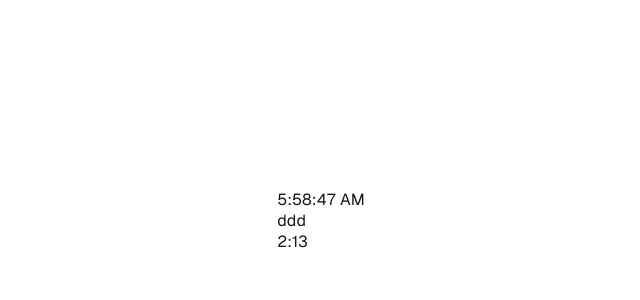
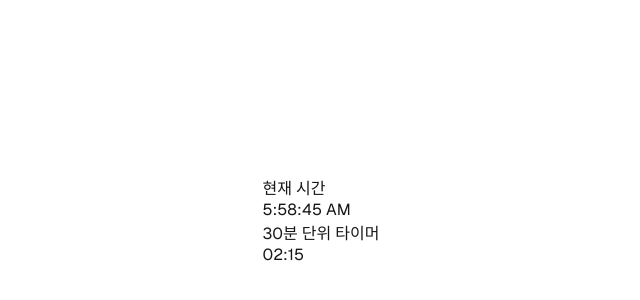
Before and after one commit to wonseokjee/left30, a Next.js app: page / in a window 1280 px wide. Shown: the part 180-480 px from the top of the page, without its empty margins (319-959 px from the left). Built offline with nearby package versions, Linux system fonts and the light colour scheme.

Commit message:
[Feat]Timer, useTimerInterval 구현

```diff
--- a/app/page.tsx
+++ b/app/page.tsx
@@ -1,11 +1,11 @@
-import Test from '@/src/hooks/test';
+import Timer from '@/src/components/timer/timer';
 import styles from './page.module.css';
 
 export default function Home() {
   return (
     <div className={styles.page}>
       <main className={styles.main}>
-        <Test />
+        <Timer />
       </main>
       {/* <footer className={styles.footer}></footer> */}
     </div>
--- /dev/null
+++ b/src/components/timer/timer.tsx
@@ -0,0 +1,17 @@
+'use client';
+import useTimerInterval from '@/src/hooks/useTimerInterval';
+
+export default function Timer() {
+  const { time, minute, second, typeOfTimer } = useTimerInterval();
+  return (
+    <div>
+      <div>현재 시간</div>
+      {time}
+      <div></div>
+      <div>{typeOfTimer}분 단위 타이머</div>
+      <div>
+        {minute}:{second}
+      </div>
+    </div>
+  );
+}
--- a/src/hooks/test.tsx
+++ /dev/null
@@ -1,56 +0,0 @@
-'use client';
-import { useEffect, useState } from 'react';
-
-export default function Test() {
-  // const [test, setTest] = useState<string>();
-  const [time, setTime] = useState<string>();
-  const [minute, setMinute] = useState<number>();
-  const [second, setSecond] = useState<string>();
-  const [timeLeft, setTimeLeft] = useState<number>();
-
-  const searchAuction = async () => {
-    // const response = await fetch('http://127.0.0.1:5000/test');
-    // const json: string = await response.text();
-    // console.log(json);
-    // setTest(json);
-  };
-
-  useEffect(() => {
-    searchAuction();
-    setTimeLeft(30);
-  }, []);
-
-  setInterval(() => {
-    const now = new Date().toLocaleTimeString();
-    setTime(now);
-    const minute = new Date().getMinutes();
-    const second = new Date().getSeconds();
-
-    if (timeLeft == 60) {
-      setMinute(60 - minute);
-    } else if (timeLeft == 30) {
-      if (minute > 30) {
-        setMinute(60 - minute);
-      } else {
-        setMinute(30 - minute);
-      }
-    }
-    if (second < 1) {
-      setSecond('00');
-    } else if (second >= 1 && second < 51) {
-      setSecond((60 - second).toString());
-    } else if (second >= 51) {
-      setSecond('0' + (60 - second).toString());
-    }
-  }, 1000);
-  return (
-    <div>
-      {/* {test} */}
-      {time}
-      <div>ddd</div>
-      <div>
-        {minute}:{second}
-      </div>
-    </div>
-  );
-}
--- /dev/null
+++ b/src/hooks/useTimerInterval.tsx
@@ -0,0 +1,55 @@
+'use client';
+import { useState } from 'react';
+
+const useTimerInterval = () => {
+  const [time, setTime] = useState<string>();
+  const [minute, setMinute] = useState<string>();
+  const [second, setSecond] = useState<string>();
+
+  //나중에 recoil로 user마다 다른 timer종류 설정하기
+  const typeOfTimer = 30;
+
+  setInterval(() => {
+    const now = new Date().toLocaleTimeString();
+    setTime(now);
+    const realMinute = new Date().getMinutes();
+    const realSecond = new Date().getSeconds();
+
+    // 00초 일경우 남은 시간이 1분 작음 ex) 실제 11:00 -> 10:59 오류 10:00 -> 10:59
+    if (realSecond >= 1) {
+      //00분일 경우 남은  분 오류 ex) 실제 00:59남음 오류 60:59남음
+      if (realMinute < 1) {
+        setMinute('00');
+      } else {
+        //타이머 분 단위 설정
+
+        // 타이머 타입이 30분 단위일 경우
+        if (typeOfTimer == 30) {
+          if (realMinute > 30) {
+            setMinute(String(60 - realMinute).padStart(2, '0'));
+          } else {
+            setMinute(String(30 - realMinute).padStart(2, '0'));
+          }
+        }
+        //타이머 타입이 60분 단위일 경우
+        else if (typeOfTimer == 60) {
+          setMinute(String(60 - realMinute).padStart(2, '0'));
+        }
+        //타이머 타입이 15분 단위일 경우
+      }
+    }
+    //타이머 초 단위 설정
+
+    //00초일 경우 남은  분 오류 ex) 실제 10:00남음 오류 10:60남음
+    if (realSecond < 1) {
+      setSecond('00');
+    } else if (realSecond >= 1) {
+      //padStart(2,'0'): 자리수가 2보다 작을 경우 앞에 '0'추가
+      setSecond(String(60 - realSecond).padStart(2, '0'));
+    }
+  }, 1000);
+
+  return { time, minute, second, typeOfTimer };
+};
+
+export default useTimerInterval;
```
